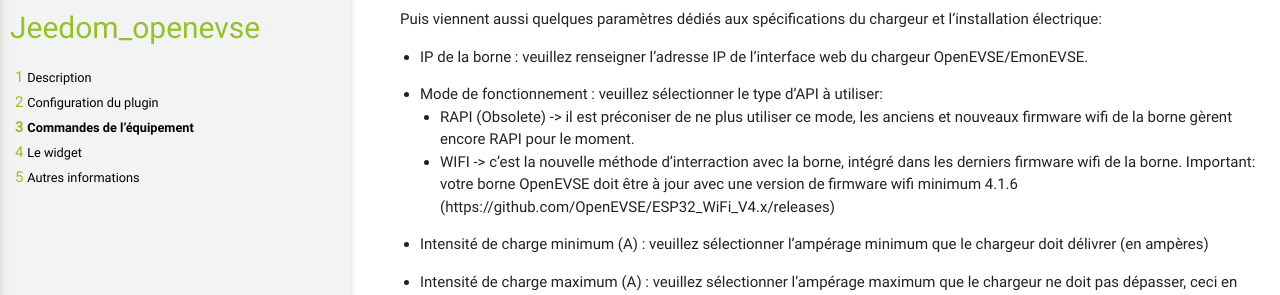
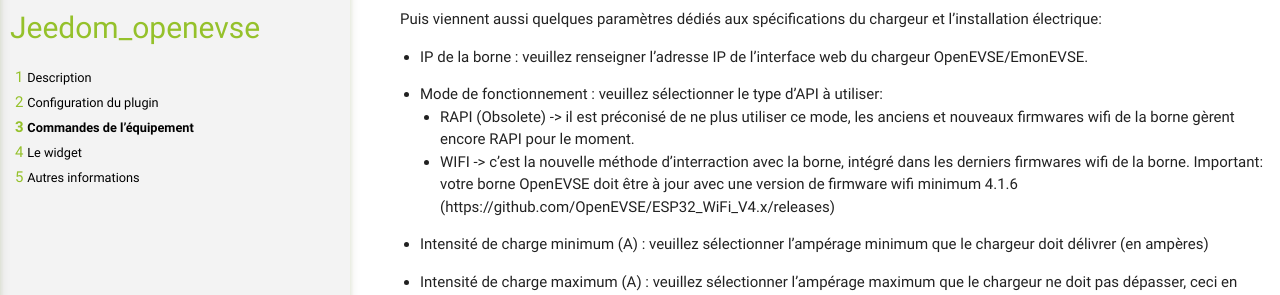
Before and after one commit to Sattaz/Jeedom_OpenEVSE, a Jekyll site: the page built from docs/fr_FR/index.md, in a window 1280 px wide and 900 px high, scrolled down 805 px. Shown: the part 152-447 px from the top of the window. Built offline with Jekyll 4.4.1, drawn with Linux system fonts in a browser that asks for light colours; our own code applies the rules of GitHub Pages for plain Markdown files.

Commit message:
Update index.md

```diff
--- a/docs/fr_FR/index.md
+++ b/docs/fr_FR/index.md
@@ -31,8 +31,8 @@ Puis viennent aussi quelques paramètres dédiés aux spécifications du chargeu
 -   IP de la borne : veuillez renseigner l'adresse IP de l'interface web du chargeur OpenEVSE/EmonEVSE.
 
 -   Mode de fonctionnement : veuillez sélectionner le type d'API à utiliser:
-    - RAPI (Obsolete) -> il est préconiser de ne plus utiliser ce mode, les anciens et nouveaux firmware wifi de la borne gèrent encore RAPI pour le moment.
-    - WIFI -> c'est la nouvelle méthode d'interraction avec la borne, intégré dans les derniers firmware wifi de la borne. Important: votre borne OpenEVSE doit être à jour avec une version de firmware wifi minimum 4.1.6 (https://github.com/OpenEVSE/ESP32_WiFi_V4.x/releases)
+    - RAPI (Obsolete) -> il est préconisé de ne plus utiliser ce mode, les anciens et nouveaux firmwares wifi de la borne gèrent encore RAPI pour le moment.
+    - WIFI -> c'est la nouvelle méthode d'interraction avec la borne, intégré dans les derniers firmwares wifi de la borne. Important: votre borne OpenEVSE doit être à jour avec une version de firmware wifi minimum 4.1.6 (https://github.com/OpenEVSE/ESP32_WiFi_V4.x/releases)
 
 -   Intensité de charge minimum (A) : veuillez sélectionner l'ampérage minimum que le chargeur doit délivrer (en ampères)
 
```
